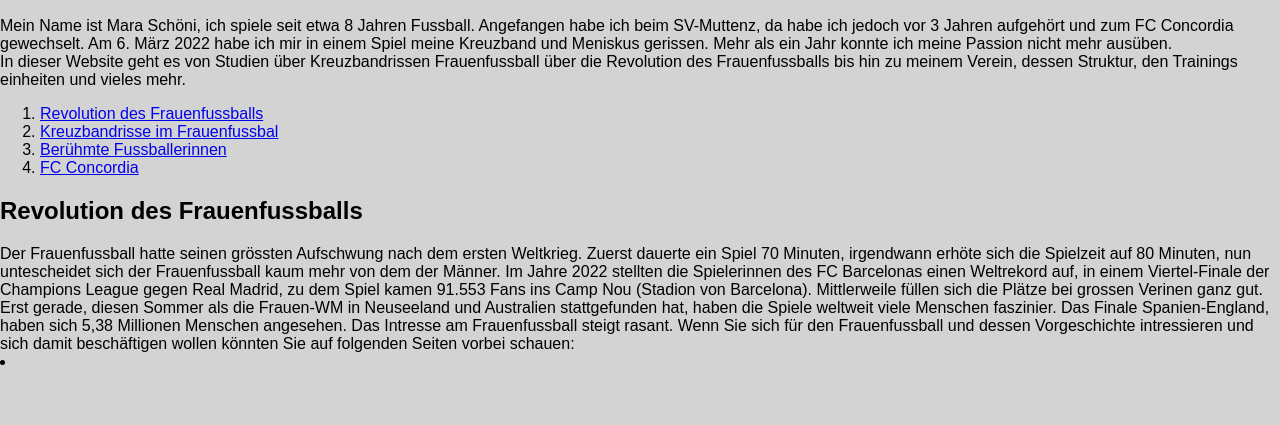
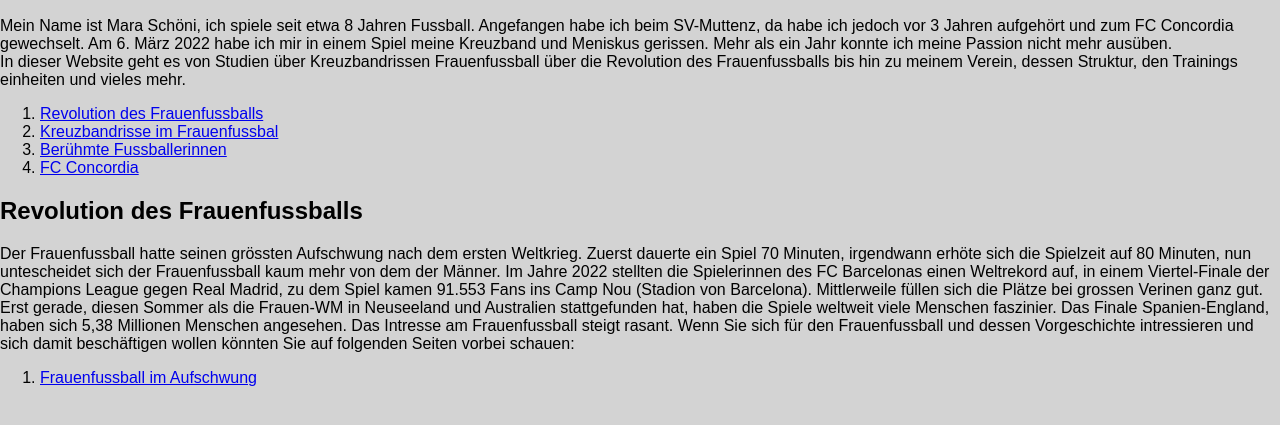
Before and after one commit to gymmu/blogeintrag-Mara1IS, a plain HTML site: page index.html in a window 1280 px wide. Shown: the part 111-536 px from the top of the page. Drawn offline with Linux system fonts and the light colour scheme.

Commit message:
erster Link

```diff
--- a/index.html
+++ b/index.html
@@ -65,9 +65,13 @@
 Das Finale Spanien-England, haben sich 5,38 Millionen Menschen angesehen.
 Das Intresse am Frauenfussball steigt rasant.
 Wenn Sie sich für den Frauenfussball und dessen Vorgeschichte intressieren und sich damit beschäftigen wollen könnten Sie auf folgenden Seiten vorbei schauen:
-<li>
 
-</li>
+<ol>
+  <li>
+    <a href="https://www.tabularasamagazin.de/frauenfussball-im-aufschwung-eine-revolution-auf-dem-spielfeld/">Frauenfussball im Aufschwung</a>
+  </li>
+</ol>
+
 </body>
 
 </html>
```
